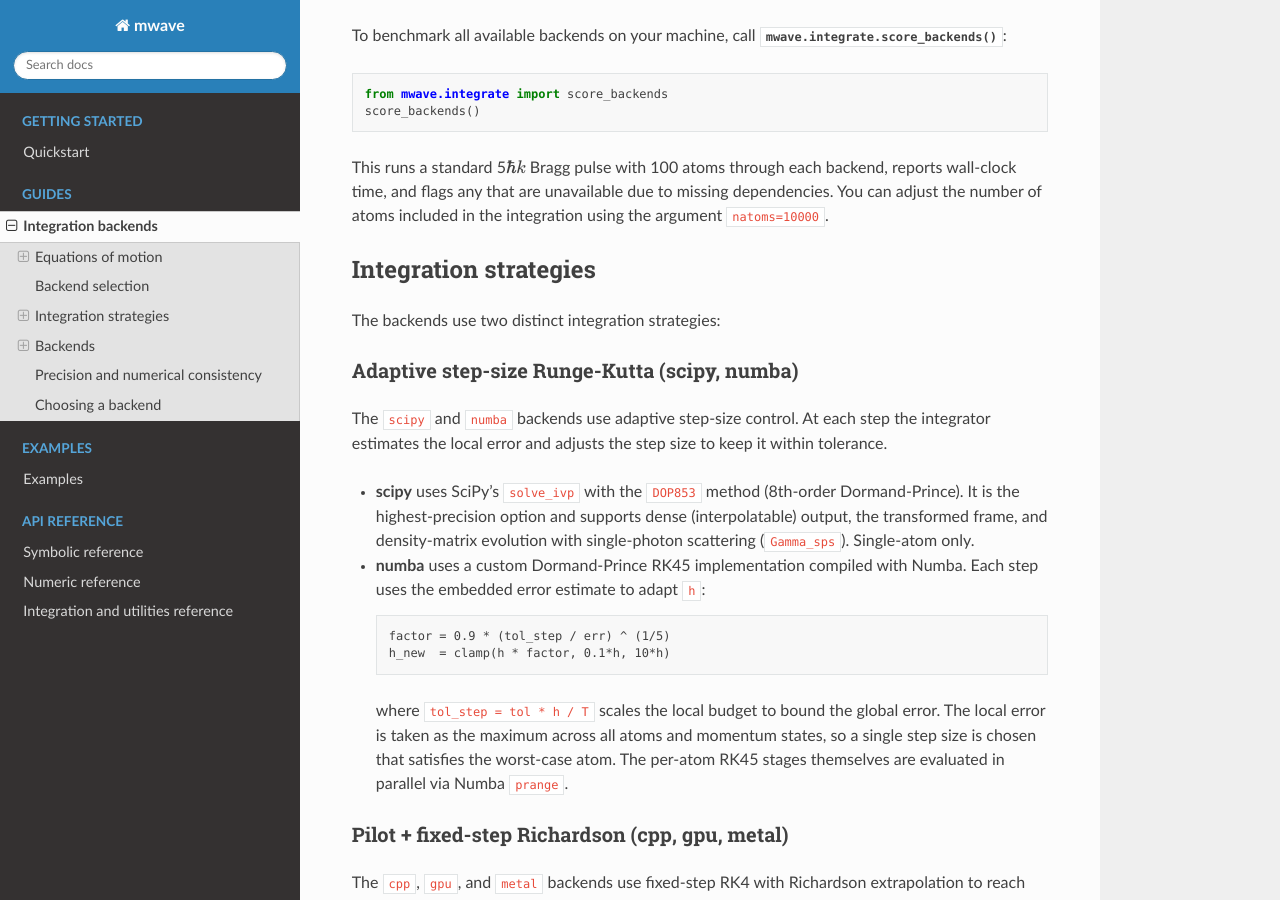
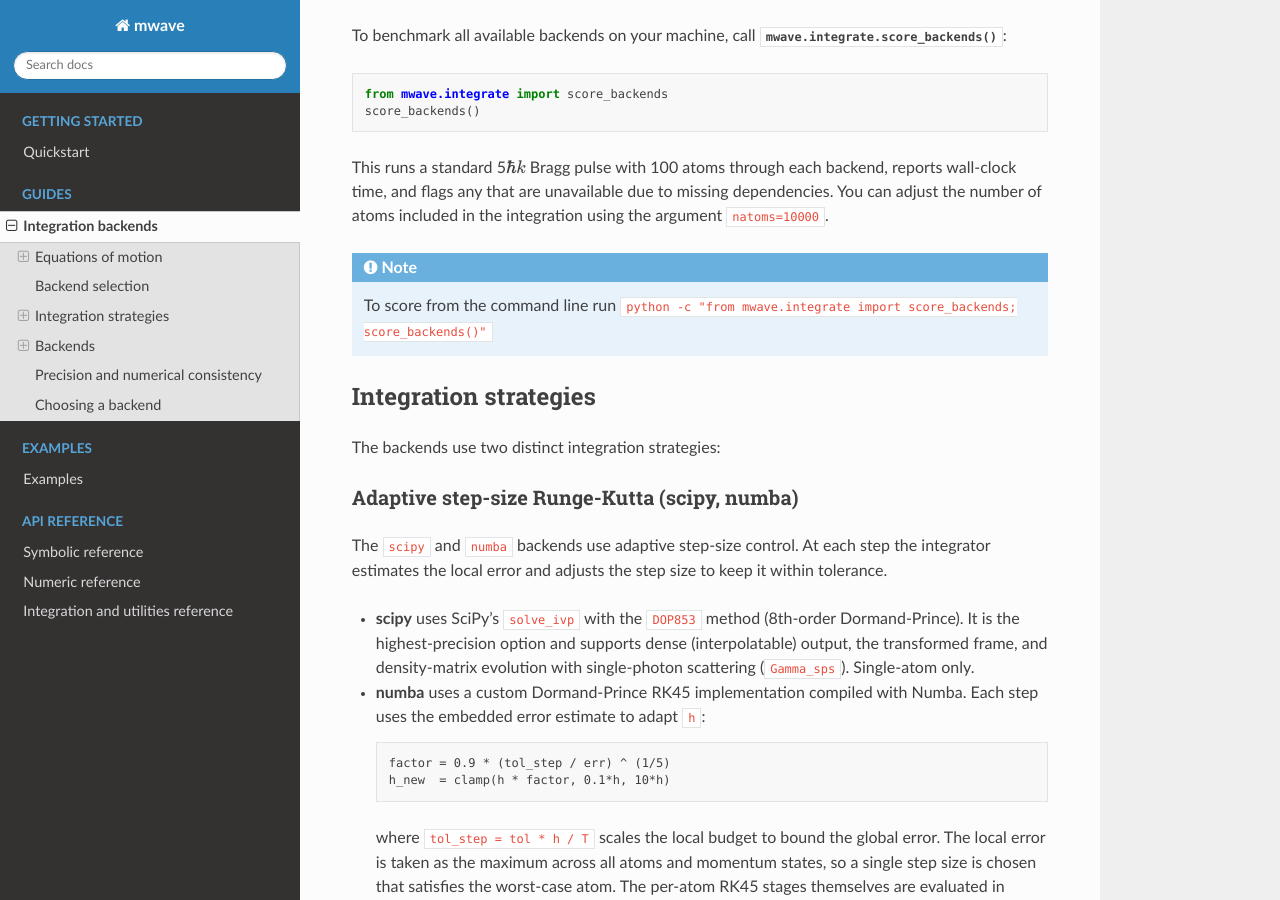
Before and after one commit to jc-roth/mwave, a Sphinx documentation site: the page built from docs/backends.rst, in a window 1280 px wide and 900 px high, scrolled down 1707 px. Built offline with Sphinx 7.4.7 and the Read the Docs theme 3.1.0, drawn with Linux system fonts in a browser that asks for light colours; pages that are not in the unit, such as notebooks, are missing from menus.

Commit message:
added note to backends doc

```diff
--- a/docs/backends.rst
+++ b/docs/backends.rst
@@ -59,6 +59,10 @@ To benchmark all available backends on your machine, call :py:func:`mwave.integr
    score_backends()
 
 This runs a standard 5\ :math:`\hbar k` Bragg pulse with 100 atoms through each backend, reports wall-clock time, and flags any that are unavailable due to missing dependencies. You can adjust the number of atoms included in the integration using the argument ``natoms=10000``.
+
+.. note::
+
+  To score from the command line run ``python -c "from mwave.integrate import score_backends; score_backends()"``
 
 Integration strategies
 ======================
```
